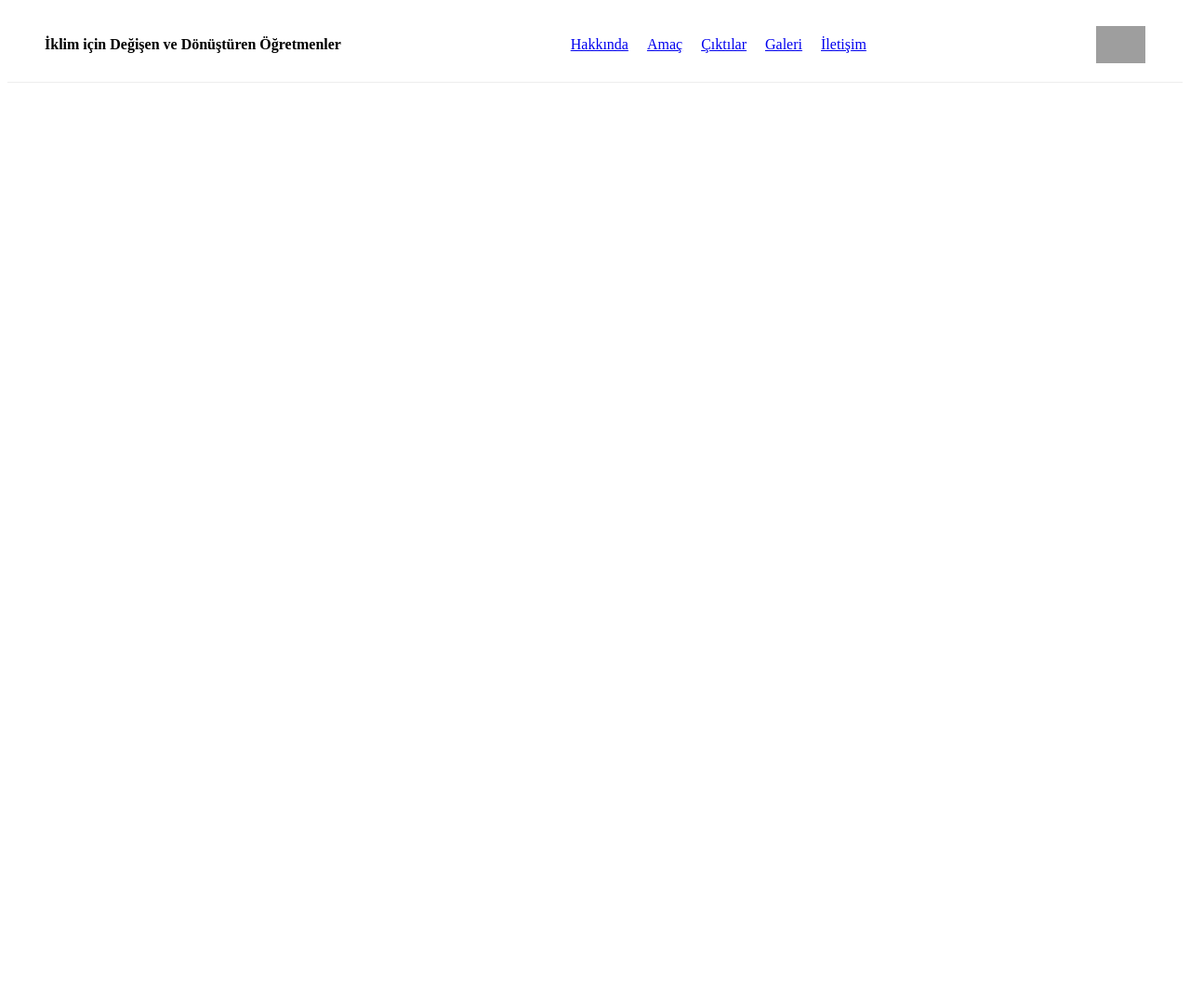
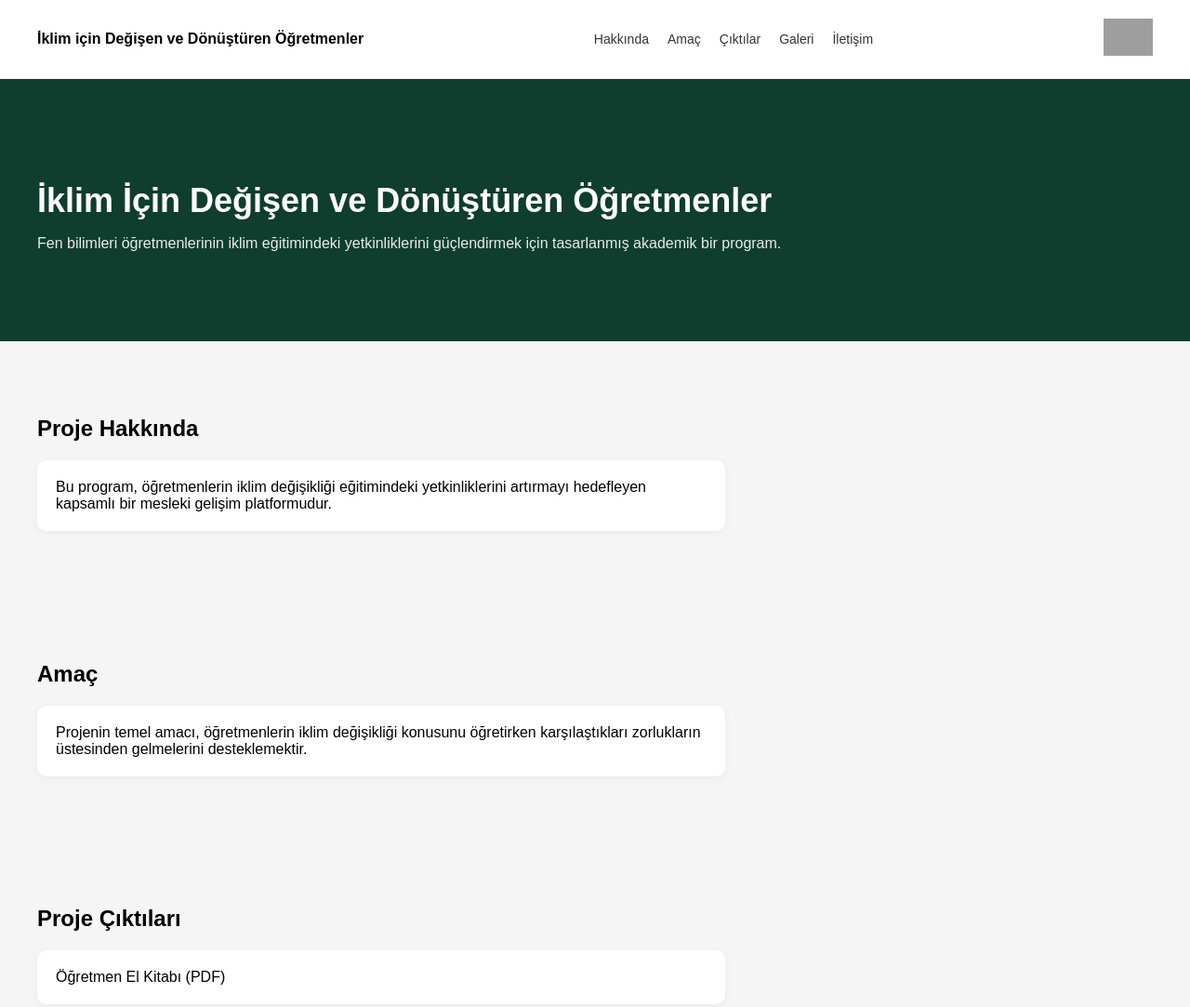
Before and after one commit to EAXEA/iklim-ogretmenler-site, a plain HTML site: page index.html in a window 1280 px wide. Shown: the top 1083 px of the page at 93% size. Before the commit the page ends 800 px from the top, so only its background shows below. Drawn offline with Linux system fonts and the light colour scheme; grey boxes are pictures that could not be loaded.

Commit message:
Update index.html

```diff
--- a/index.html
+++ b/index.html
@@ -1,12 +1,88 @@
-<header style="display:flex; align-items:center; justify-content:space-between; padding:20px 40px; background:white; border-bottom:1px solid #eee;">
+<!DOCTYPE html>
+<html lang="tr">
+<head>
+  <meta charset="UTF-8">
+  <title>İklim Öğretmenler</title>
 
-  <!-- SOL: Proje adı -->
+  <style>
+    body {
+      margin: 0;
+      font-family: Arial, sans-serif;
+      background: #f5f5f5;
+    }
+
+    /* HEADER */
+    header {
+      display: flex;
+      align-items: center;
+      justify-content: space-between;
+      padding: 20px 40px;
+      background: white;
+      border-bottom: 1px solid #eee;
+    }
+
+    nav {
+      display: flex;
+      gap: 20px;
+    }
+
+    nav a {
+      text-decoration: none;
+      color: #333;
+      font-size: 14px;
+    }
+
+    /* HERO */
+    .hero {
+      background: #0f3d2e;
+      color: white;
+      padding: 80px 40px;
+    }
+
+    .hero h1 {
+      font-size: 36px;
+      margin-bottom: 10px;
+    }
+
+    .hero p {
+      opacity: 0.9;
+    }
+
+    /* SECTION */
+    .section {
+      padding: 60px 40px;
+    }
+
+    .card {
+      background: white;
+      padding: 20px;
+      border-radius: 10px;
+      max-width: 700px;
+      margin-top: 10px;
+      box-shadow: 0 2px 10px rgba(0,0,0,0.05);
+    }
+
+    footer {
+      text-align: center;
+      padding: 30px;
+      font-size: 12px;
+      color: #777;
+    }
+  </style>
+</head>
+
+<body>
+
+  <!-- HEADER -->
+  <header>
+
+    <!-- SOL -->
     <div style="font-weight:600;">
       İklim için Değişen ve Dönüştüren Öğretmenler
     </div>
 
-  <!-- ORTA: Menü -->
-  <nav style="display:flex; gap:20px;">
+    <!-- ORTA -->
+    <nav>
       <a href="#">Hakkında</a>
       <a href="#">Amaç</a>
       <a href="#">Çıktılar</a>
@@ -14,10 +90,57 @@
       <a href="#">İletişim</a>
     </nav>
 
-  <!-- SAĞ: ODTÜ LOGO -->
+    <!-- SAĞ LOGO -->
     <div>
-    <img src="https://upload.wikimedia.org/wikipedia/commons/4/4e/Middle_East_Technical_University_logo.svg"
-         style="height:40px;">
+      <img
+        src="https://upload.wikimedia.org/wikipedia/commons/4/4e/Middle_East_Technical_University_logo.svg"
+        style="height:40px;"
+      >
     </div>
 
   </header>
+
+  <!-- HERO -->
+  <section class="hero">
+    <h1>İklim İçin Değişen ve Dönüştüren Öğretmenler</h1>
+    <p>
+      Fen bilimleri öğretmenlerinin iklim eğitimindeki yetkinliklerini güçlendirmek için tasarlanmış akademik bir program.
+    </p>
+  </section>
+
+  <!-- PROJE HAKKINDA -->
+  <section class="section">
+    <h2>Proje Hakkında</h2>
+    <div class="card">
+      Bu program, öğretmenlerin iklim değişikliği eğitimindeki yetkinliklerini artırmayı hedefleyen kapsamlı bir mesleki gelişim platformudur.
+    </div>
+  </section>
+
+  <!-- AMAÇ -->
+  <section class="section">
+    <h2>Amaç</h2>
+    <div class="card">
+      Projenin temel amacı, öğretmenlerin iklim değişikliği konusunu öğretirken karşılaştıkları zorlukların üstesinden gelmelerini desteklemektir.
+    </div>
+  </section>
+
+  <!-- ÇIKTILAR -->
+  <section class="section">
+    <h2>Proje Çıktıları</h2>
+    <div class="card">Öğretmen El Kitabı (PDF)</div>
+    <div class="card">Seminer İçerikleri</div>
+  </section>
+
+  <!-- GALERİ -->
+  <section class="section">
+    <h2>Galeri</h2>
+    <div class="card">Görseller burada yer alacak</div>
+  </section>
+
+  <!-- FOOTER -->
+  <footer>
+    © 2026 ODTÜ Projesi
+  </footer>
+
+</body>
+</html>
```
Lines whose indentation alone changed are shown as unchanged.
